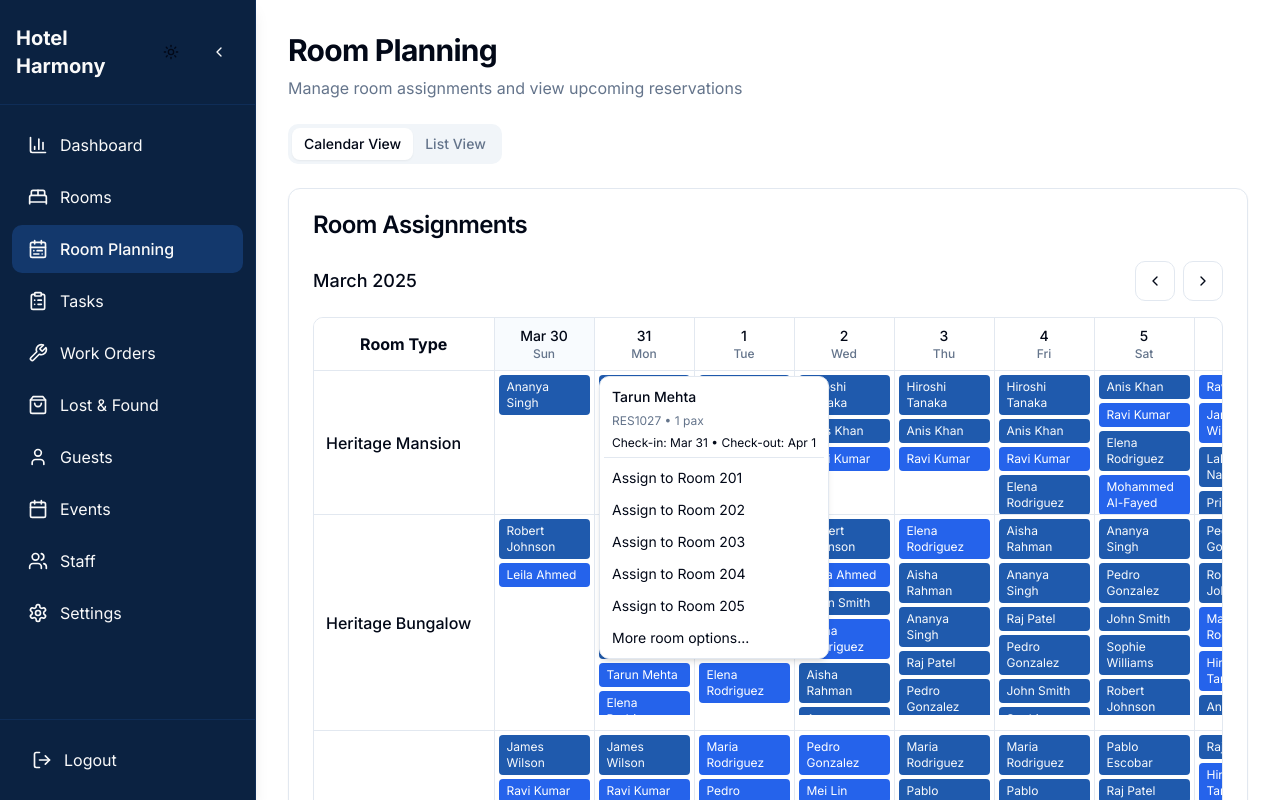
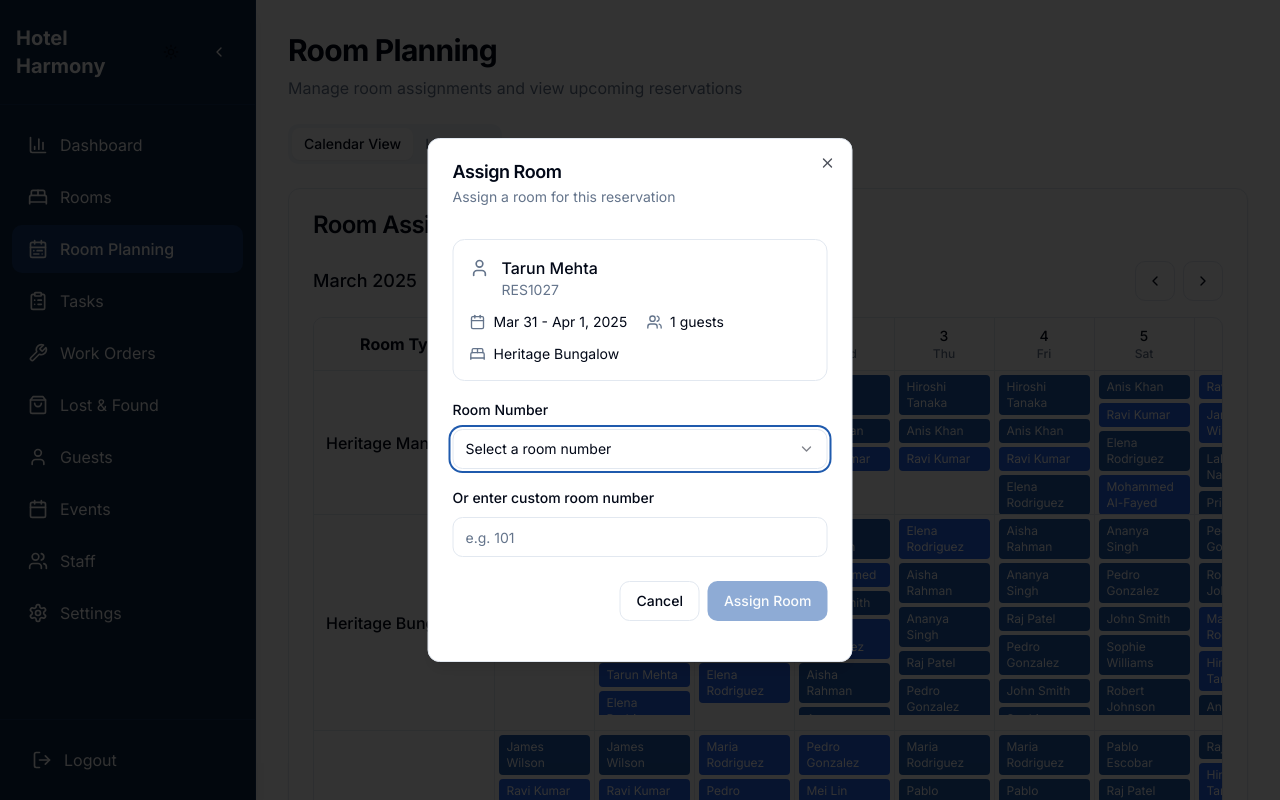
Before and after one commit to maheen-n/gemui, a React (Vite) app: page /room-planning in a window 1280 px wide. Both pictures are taken after a click on the element "Tarun Mehta". Built offline with nearby package versions, Linux system fonts and the light colour scheme.

Commit message:
Room Planning UI changes

```diff
--- a/src/components/room-planning/ReservationCalendar.tsx
+++ b/src/components/room-planning/ReservationCalendar.tsx
@@ -1,16 +1,9 @@
-
 import React, { useState } from 'react';
 import { addDays, format, isBefore, isAfter, startOfToday, eachDayOfInterval, addMonths } from 'date-fns';
 import { ChevronLeft, ChevronRight } from 'lucide-react';
 import { Button } from '@/components/ui/button';
 import { Reservation, RoomType } from '@/types';
 import RoomAssignmentModal from './RoomAssignmentModal';
-import {
-  DropdownMenu,
-  DropdownMenuContent,
-  DropdownMenuItem,
-  DropdownMenuTrigger,
-} from "@/components/ui/dropdown-menu";
 
 interface ReservationCalendarProps {
   reservations: Reservation[];
@@ -40,11 +33,8 @@ const ReservationCalendar: React.FC<ReservationCalendarProps> = ({
   };
 
   const handleReservationClick = (reservation: Reservation) => {
-    // Only allow interaction for current and future reservations
-    if (!isBefore(new Date(reservation.checkIn), today)) {
     setSelectedReservation(reservation);
     setShowModal(true);
-    }
   };
 
   const handleCloseModal = () => {
@@ -57,10 +47,6 @@ const ReservationCalendar: React.FC<ReservationCalendarProps> = ({
       onAssignRoom(selectedReservation.id, roomNumber);
       handleCloseModal();
     }
-  };
-
-  const handleQuickAssignRoom = (reservationId: string, roomNumber: string) => {
-    onAssignRoom(reservationId, roomNumber);
   };
 
   // Group reservations by room type
@@ -121,9 +107,9 @@ const ReservationCalendar: React.FC<ReservationCalendarProps> = ({
                     <td key={dateIndex} className="border-r p-0 relative min-w-[100px]" style={{ height: Math.max(64, dayReservations.length * 24) + 'px' }}>
                       <div className="absolute inset-0 overflow-y-auto max-h-[200px] p-1">
                         {dayReservations.map((reservation, resIndex) => (
-                          <DropdownMenu key={`${reservation.id}-${dateIndex}`}>
-                            <DropdownMenuTrigger asChild>
                           <div
+                            key={`${reservation.id}-${dateIndex}`}
+                            onClick={() => handleReservationClick(reservation)}
                             className={`mb-1 flex items-center px-2 py-1 text-xs
                               ${reservation.roomNumber ? 'bg-primary text-primary-foreground' : 'bg-blue-600 text-white'}
                               ${isBefore(date, today) ? 'opacity-60' : 'cursor-pointer hover:opacity-90'}
@@ -131,35 +117,6 @@ const ReservationCalendar: React.FC<ReservationCalendarProps> = ({
                           >
                             {reservation.guestName}
                           </div>
-                            </DropdownMenuTrigger>
-                            <DropdownMenuContent align="start" className="z-50 bg-popover border shadow-md">
-                              <div className="px-2 py-1.5 text-sm font-medium">
-                                {reservation.guestName}
-                              </div>
-                              <div className="px-2 pb-1.5 text-xs text-muted-foreground">
-                                {reservation.reservationNumber} • {reservation.pax} pax
-                              </div>
-                              <div className="px-2 pb-1.5 text-xs border-b mb-1">
-                                Check-in: {format(new Date(reservation.checkIn), 'MMM d')} •
-                                Check-out: {format(new Date(reservation.checkOut), 'MMM d')}
-                              </div>
-                              {roomType.count > 0 && Array.from({ length: Math.min(5, roomType.count) }).map((_, i) => {
-                                const roomNumber = `${roomType.id}${(i + 1).toString().padStart(2, '0')}`;
-                                return (
-                                  <DropdownMenuItem
-                                    key={roomNumber}
-                                    onClick={() => handleQuickAssignRoom(reservation.id, roomNumber)}
-                                    className={reservation.roomNumber === roomNumber ? "bg-accent" : ""}
-                                  >
-                                    Assign to Room {roomNumber}
-                                  </DropdownMenuItem>
-                                );
-                              })}
-                              <DropdownMenuItem onClick={() => handleReservationClick(reservation)}>
-                                More room options...
-                              </DropdownMenuItem>
-                            </DropdownMenuContent>
-                          </DropdownMenu>
                         ))}
                       </div>
                     </td>
--- a/src/components/room-planning/RoomAssignmentModal.tsx
+++ b/src/components/room-planning/RoomAssignmentModal.tsx
@@ -1,4 +1,3 @@
-
 import React, { useState } from 'react';
 import { format } from 'date-fns';
 import {
@@ -14,6 +13,13 @@ import { Label } from '@/components/ui/label';
 import { Input } from '@/components/ui/input';
 import { BedDouble, Calendar, User, Users } from 'lucide-react';
 import { Reservation, RoomType } from '@/types';
+import {
+  Select,
+  SelectContent,
+  SelectItem,
+  SelectTrigger,
+  SelectValue,
+} from "@/components/ui/select";
 
 interface RoomAssignmentModalProps {
   isOpen: boolean;
@@ -101,19 +107,18 @@ const RoomAssignmentModal: React.FC<RoomAssignmentModalProps> = ({
             <div className="space-y-4">
               <div className="space-y-2">
                 <Label htmlFor="room-number">Room Number</Label>
-                <div className="grid grid-cols-4 gap-2">
-                  {roomNumbers.map(room => (
-                    <Button
-                      key={room}
-                      type="button"
-                      variant={selectedRoom === room ? "default" : "outline"}
-                      className="h-10"
-                      onClick={() => setSelectedRoom(room)}
-                    >
-                      {room}
-                    </Button>
-                  ))}
-                </div>
+                <Select value={selectedRoom} onValueChange={setSelectedRoom}>
+                  <SelectTrigger>
+                    <SelectValue placeholder="Select a room number" />
+                  </SelectTrigger>
+                  <SelectContent>
+                    {roomNumbers.map(room => (
+                      <SelectItem key={room} value={room}>
+                        {room}
+                      </SelectItem>
+                    ))}
+                  </SelectContent>
+                </Select>
               </div>
 
               <div className="space-y-2">
```
Lines whose indentation alone changed are shown as unchanged.
